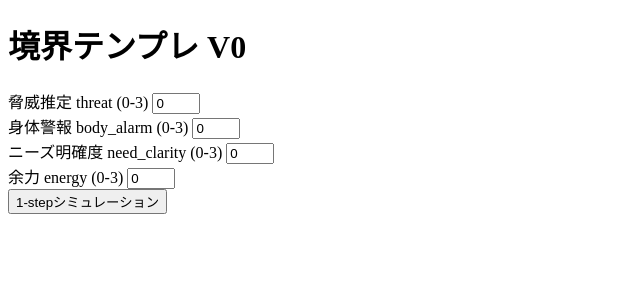
After one commit to urahagakure/uraha-m1, a Flask app: page /boundary in a window 1280 px wide. The commit adds this page. Shown: the top 300 px of the page, without its empty margins (0-640 px from the left). Run offline with Flask 3, Linux system fonts and the light colour scheme.

Commit message:
feat(web): boundary V0 E2E (form -> simulate -> save -> result)

```diff
--- a/app/__init__.py
+++ b/app/__init__.py
@@ -50,4 +50,7 @@ def create_app() -> Flask:
 
         return render_template("issues/new.html", errors=[], form={})
 
+    from app.web.routes_boundary import bp_boundary  # R5-2: 境界Blueprintを読み込む
+    app.register_blueprint(bp_boundary)  # R5-2: /boundary ルートを有効化する
+
     return app
--- /dev/null
+++ b/app/templates/boundary_form.html
@@ -0,0 +1,28 @@
+{% extends "base.html" %}
+{% block content %}
+<h1>境界テンプレ V0</h1>
+
+<form method="post" action="/boundary">
+  <div>
+    <label>脅威推定 threat (0-3)</label>
+    <input type="number" name="threat" min="0" max="3" step="1" value="0" />
+  </div>
+
+  <div>
+    <label>身体警報 body_alarm (0-3)</label>
+    <input type="number" name="body_alarm" min="0" max="3" step="1" value="0" />
+  </div>
+
+  <div>
+    <label>ニーズ明確度 need_clarity (0-3)</label>
+    <input type="number" name="need_clarity" min="0" max="3" step="1" value="0" />
+  </div>
+
+  <div>
+    <label>余力 energy (0-3)</label>
+    <input type="number" name="energy" min="0" max="3" step="1" value="0" />
+  </div>
+
+  <button type="submit">1-stepシミュレーション</button>
+</form>
+{% endblock %}
--- /dev/null
+++ b/app/web/__init__.py
@@ -0,0 +1 @@
+# package marker
--- /dev/null
+++ b/app/web/routes_boundary.py
@@ -0,0 +1,61 @@
+from __future__ import annotations  # R5-1: 型注釈の前方参照を安定させる
+
+from flask import Blueprint, render_template, request  # R5-2: ルート定義とフォーム入力を扱う
+
+from app.core.contracts import StepInput  # R5-3: 契約型で1-step入力を作る
+from app.core.simulator import simulate_step  # R5-4: ダミー1-stepを呼ぶ
+from app.storage.repository import init_db, save_step  # R5-5: DB初期化と保存を呼ぶ
+
+
+bp_boundary = Blueprint("boundary", __name__)  # R5-2: 境界テンプレ専用のBlueprint
+
+
+@bp_boundary.get("/boundary")  # R5-2: 入力フォームを表示する
+def boundary_form():
+    return render_template("boundary_form.html")  # R5-2: テンプレを返す
+
+
+@bp_boundary.post("/boundary")  # R5-2: フォーム送信を処理する
+def boundary_submit():
+    # R5-6: フォーム入力を整数として受け取る（無ければ0）
+    threat = int(request.form.get("threat", "0"))  # R5-6: 脅威推定
+    body_alarm = int(request.form.get("body_alarm", "0"))  # R5-6: 身体警報
+    need_clarity = int(request.form.get("need_clarity", "0"))  # R5-6: ニーズ明確度
+    energy = int(request.form.get("energy", "0"))  # R5-6: 余力
+
+    s_t = {"energy": energy}  # R5-7: 隠れ状態（V0では最小でよい）
+    o_t = {  # R5-7: 観測（V0では最小でよい）
+        "threat": threat,
+        "body_alarm": body_alarm,
+        "need_clarity": need_clarity,
+        "energy": energy,
+    }
+
+    x = StepInput(  # R5-3: 契約どおりに1-step入力を作る
+        s_t=s_t,
+        o_t=o_t,
+        prefs={"safe": 0.7, "connect": 0.3},  # R5-8: 好み（V0は固定でよい）
+        precision={"policy": 1.0},  # R5-8: 精度（V0は固定でよい）
+    )
+
+    y = simulate_step(x)  # R5-4: 1-stepを回す
+
+    init_db()  # R5-5: 念のためスキーマ初期化（冪等）
+    row_id = save_step(  # R5-5: 1行保存する
+        template_id="boundary",
+        s_t=s_t,
+        o_t=o_t,
+        pi_t=y.pi_t,
+        o_t1_pred=y.o_t1_pred,
+        notes=y.notes,
+    )
+
+    return render_template(  # R5-2: 結果ページを表示する
+        "boundary_result.html",
+        row_id=row_id,
+        s_t=s_t,
+        o_t=o_t,
+        pi_t=y.pi_t,
+        o_t1_pred=y.o_t1_pred,
+        notes=y.notes,
+    )
--- a/wsgi.py
+++ b/wsgi.py
@@ -1,6 +1,8 @@
-from app import create_app
+from __future__ import annotations  # R-run-0: 型注釈の前方参照を安定させる
 
-app = create_app()
+from app import create_app  # R-run-1: create_app からFlaskアプリを生成する
 
-if __name__ == "__main__":
-    app.run(host="0.0.0.0", port=5000)
+app = create_app()  # R-run-2: アプリを生成する（Blueprint登録もここで反映される）
+
+if __name__ == "__main__":  # R-run-3: 直叩き実行時だけサーバを起動する
+    app.run(host="0.0.0.0", port=5001, debug=True)  # R-run-4: 5000衝突回避のため5001で起動する
```
Also changed, not shown: app/templates/boundary_result.html (added, +24 -0 lines), app/templates/base.html (line endings or trailing spaces).
